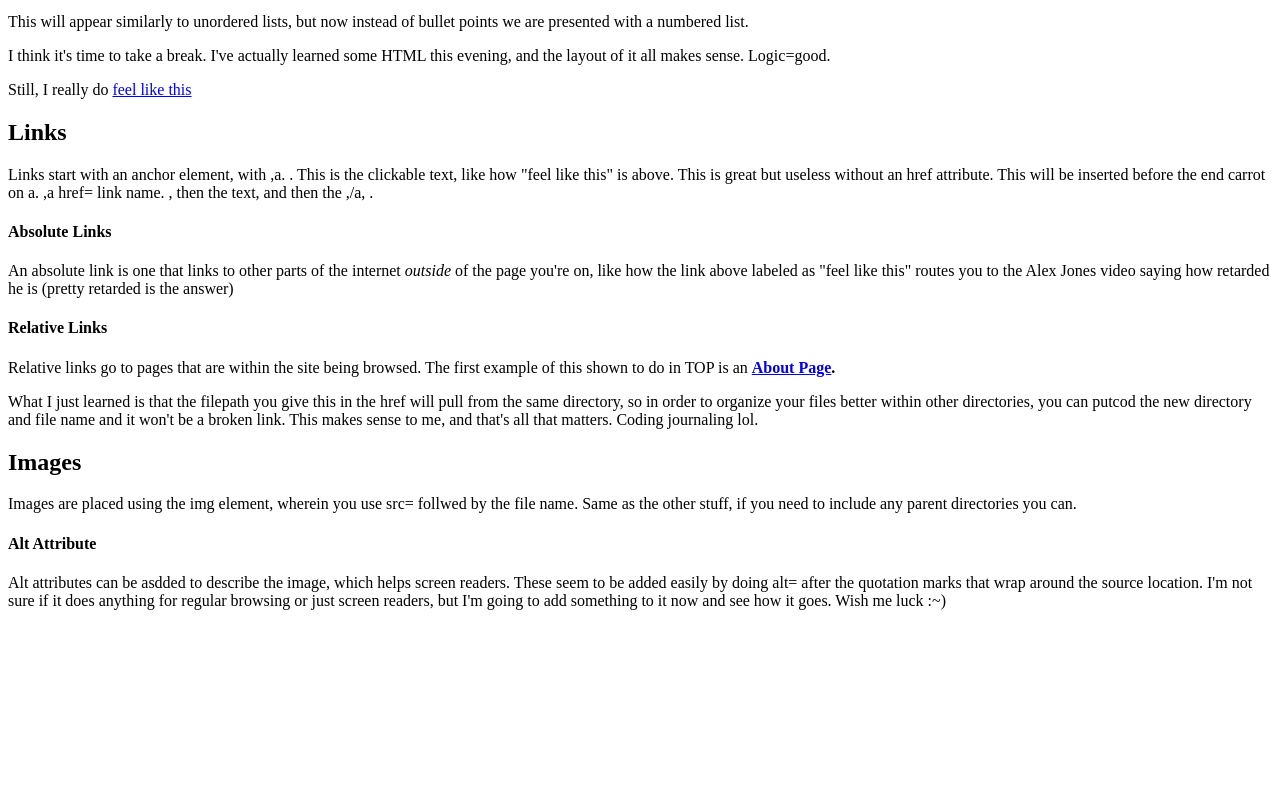
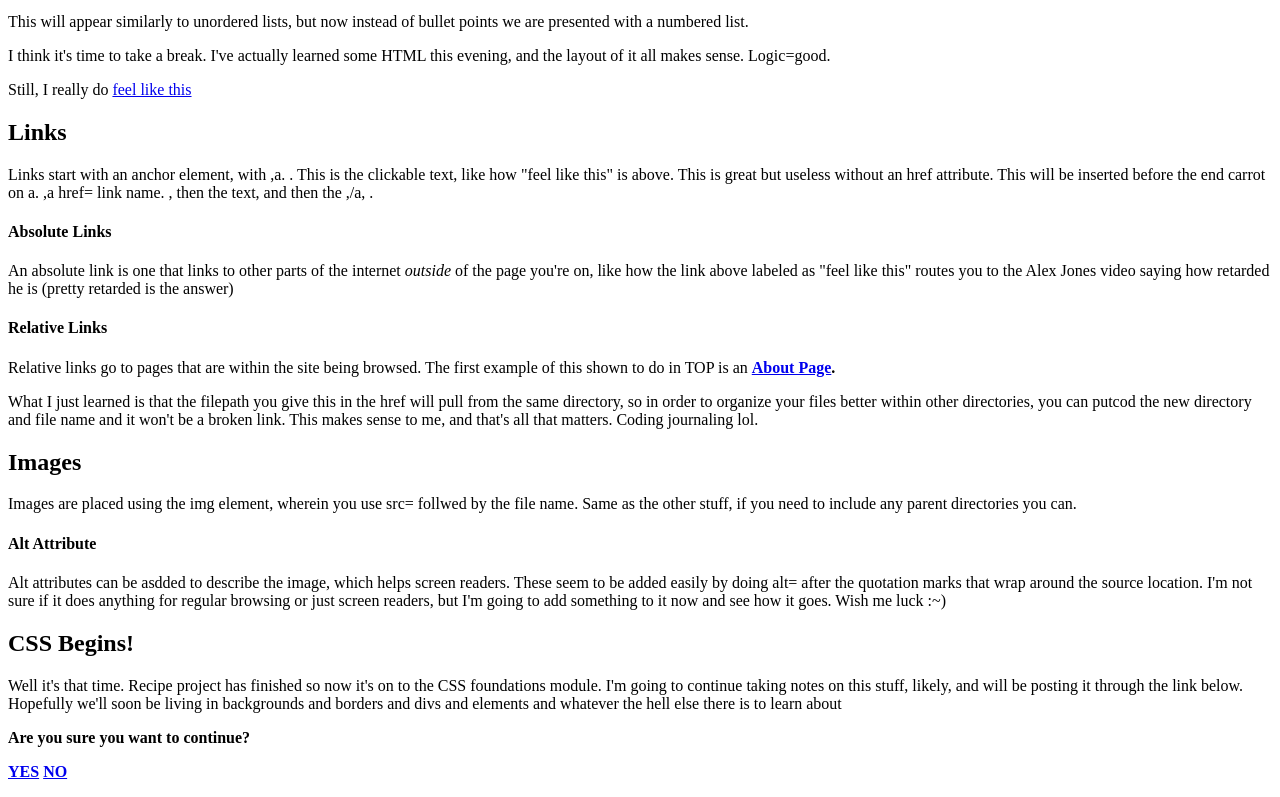
Before and after one commit to WallYangish/git_test, a plain HTML site: page html-boilerplate/pages/notes.html in a window 1280 px wide. Shown: the part 586-1383 px from the top of the page. Before the commit the page ends 1212 px from the top, so only its background shows below. Drawn offline with Linux system fonts and the light colour scheme.

Commit message:
Added CSS notes

```diff
--- a/html-boilerplate/pages/notes.html
+++ b/html-boilerplate/pages/notes.html
@@ -121,5 +121,22 @@
       anything for regular browsing or just screen readers, but I'm going to add
       something to it now and see how it goes. Wish me luck :~)
     </p>
+
+    <h2>CSS Begins!</h2>
+
+    <p>
+      Well it's that time. Recipe project has finished so now it's on to the CSS
+      foundations module. I'm going to continue taking notes on this stuff,
+      likely, and will be posting it through the link below. Hopefully we'll
+      soon be living in backgrounds and borders and divs and elements and
+      whatever the hell else there is to learn about
+    </p>
+
+    <p><strong>Are you sure you want to continue?</strong></p>
+
+    <p>
+      <b> <a href="../../CSS/CSS.html">YES</a> </b>
+      <b><a href="https://www.youtube.com/shorts/u-dt-wimdgE">NO</a></b>
+    </p>
   </body>
 </html>
```
Also changed, not shown: CSS/CSS.html (added, +12 -0 lines).
